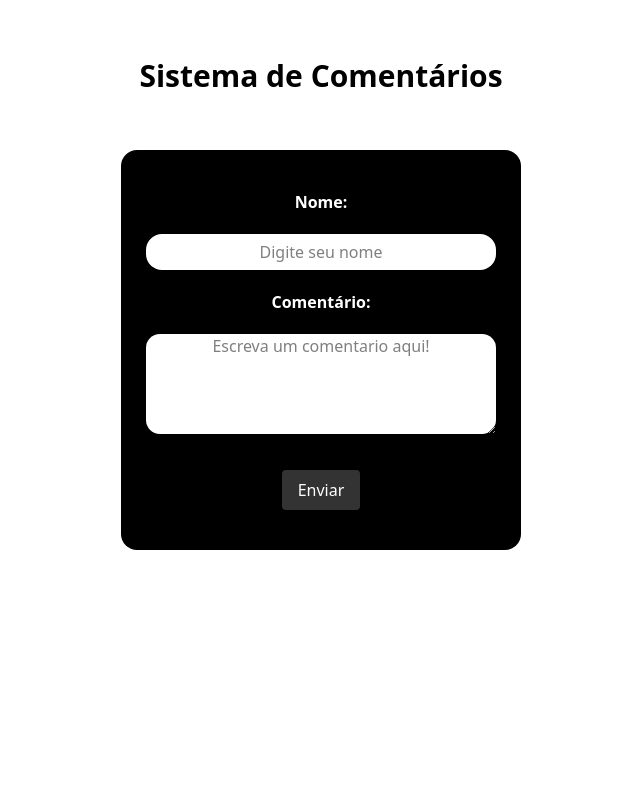
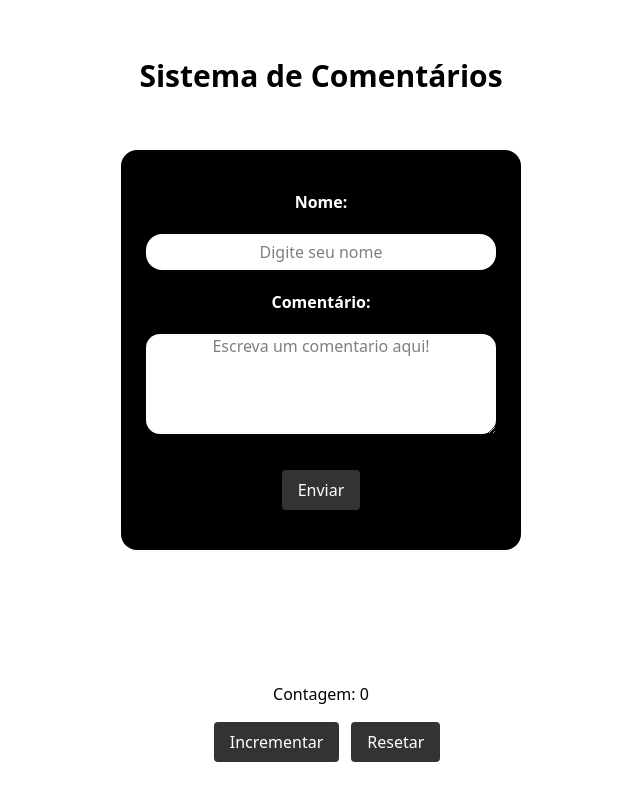
Before and after one commit to AgostinhoAlves15/introducao-nextjs, a Next.js app: page / in a window 1280 px wide. Shown: the part 390-1190 px from the top of the page, without its empty margins (319-959 px from the left). Before the commit the page ends 1032 px from the top, so only its background shows below. Built offline with nearby package versions, Linux system fonts and the light colour scheme.

Commit message:
usando useEffect

```diff
--- a/src/app/page.tsx
+++ b/src/app/page.tsx
@@ -4,6 +4,7 @@ import { Card } from "@/components/Card";
 import NavBar from "@/components/NavBar";
 import CommentForm from "@/components/CommentForm";
 import CommentList from "@/components/CommentList";
+import EffectCounter from "@/components/EffectCounter";
 import { useState } from "react";
 // import PlaceForm from "@/components/PlaceForm";
 
@@ -64,7 +65,8 @@ export default function Home() {
       <h1 className="text-3xl font-bold my-4">Sistema de Comentários</h1>
       <CommentForm onSubmit={adicionarComentario} />
       <CommentList comentarios={comentarios} />
-    </div>
+      </div>
+      <EffectCounter/>
     </div>
   );
 }
--- /dev/null
+++ b/src/components/EffectCounter.tsx
@@ -0,0 +1,23 @@
+'use client'
+
+import { useEffect, useState } from "react"
+
+
+export default function EffectCounter() {
+
+
+    const [count, setCount] = useState(0)
+
+    useEffect(()=>{
+        alert('usando useEffect')
+        document.title = `Contagem: ${count}`
+    }, [count])
+
+    return (
+        <div className="text-center p-10">
+            <h1>Contagem: {count}</h1>
+            <button className="bg-red-400 p-3 m-3" onClick={()=>{setCount(count+1)}}>Incrementar</button>
+            <button onClick={()=>{setCount(0)}}>Resetar</button>
+        </div>
+    )
+}
```
